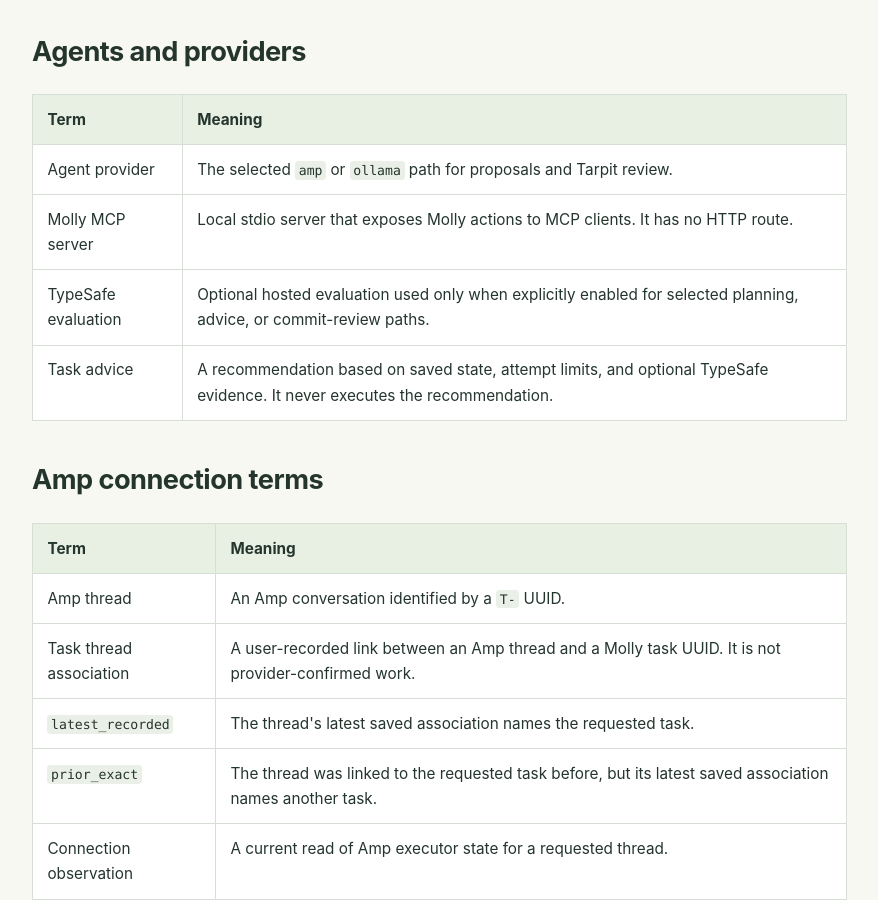
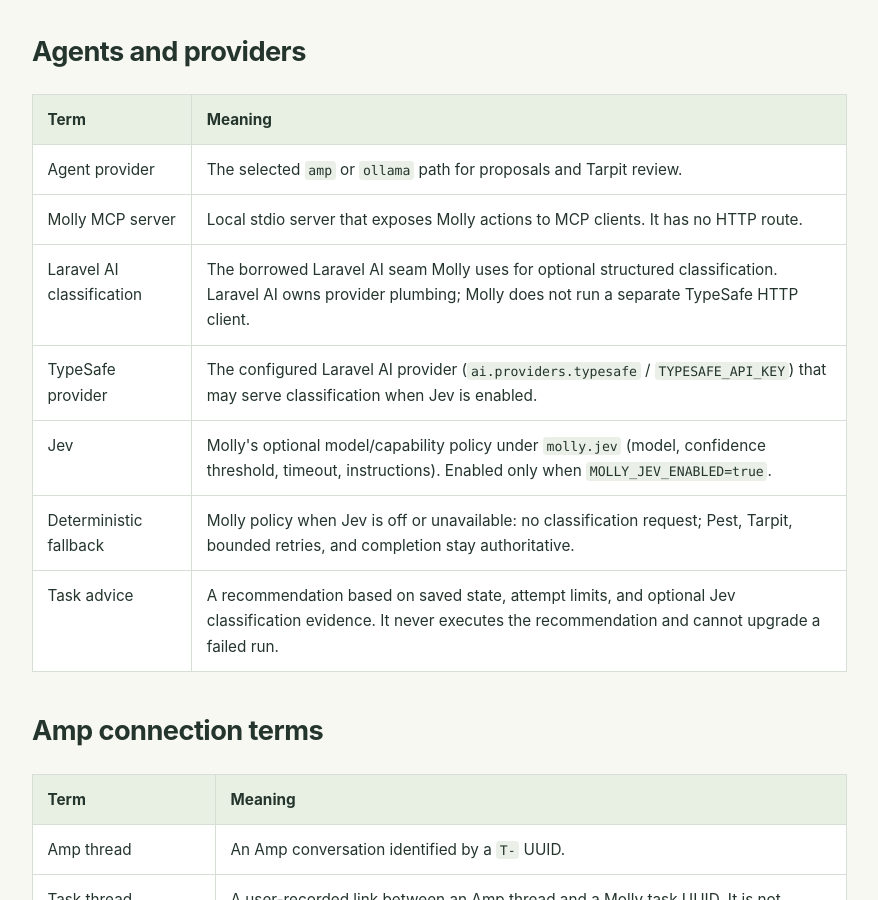
Before and after one commit to sifrious/molly, a Jekyll site: the page built from docs/reference/glossary.md, in a window 1280 px wide and 900 px high, scrolled down 2535 px. Shown: the whole window, without its empty margins (308-1186 px from the left). Built offline with Jekyll 4.4.1, drawn with Linux system fonts in a browser that asks for light colours.

Commit message:
MME-5641: separate provider, Jev policy, classification, fallback
Define Laravel AI seam, TypeSafe provider, molly.jev policy, and
deterministic fallback as distinct glossary terms.

```diff
--- a/docs/reference/glossary.md
+++ b/docs/reference/glossary.md
@@ -54,8 +54,11 @@ Use this page when a Molly report or guide uses a term you do not recognize.
 | --- | --- |
 | Agent provider | The selected `amp` or `ollama` path for proposals and Tarpit review. |
 | Molly MCP server | Local stdio server that exposes Molly actions to MCP clients. It has no HTTP route. |
-| TypeSafe evaluation | Optional hosted evaluation used only when explicitly enabled for selected planning, advice, or commit-review paths. |
-| Task advice | A recommendation based on saved state, attempt limits, and optional TypeSafe evidence. It never executes the recommendation. |
+| Laravel AI classification | The borrowed Laravel AI seam Molly uses for optional structured classification. Laravel AI owns provider plumbing; Molly does not run a separate TypeSafe HTTP client. |
+| TypeSafe provider | The configured Laravel AI provider (`ai.providers.typesafe` / `TYPESAFE_API_KEY`) that may serve classification when Jev is enabled. |
+| Jev | Molly's optional model/capability policy under `molly.jev` (model, confidence threshold, timeout, instructions). Enabled only when `MOLLY_JEV_ENABLED=true`. |
+| Deterministic fallback | Molly policy when Jev is off or unavailable: no classification request; Pest, Tarpit, bounded retries, and completion stay authoritative. |
+| Task advice | A recommendation based on saved state, attempt limits, and optional Jev classification evidence. It never executes the recommendation and cannot upgrade a failed run. |
 
 ## Amp connection terms
 
```
